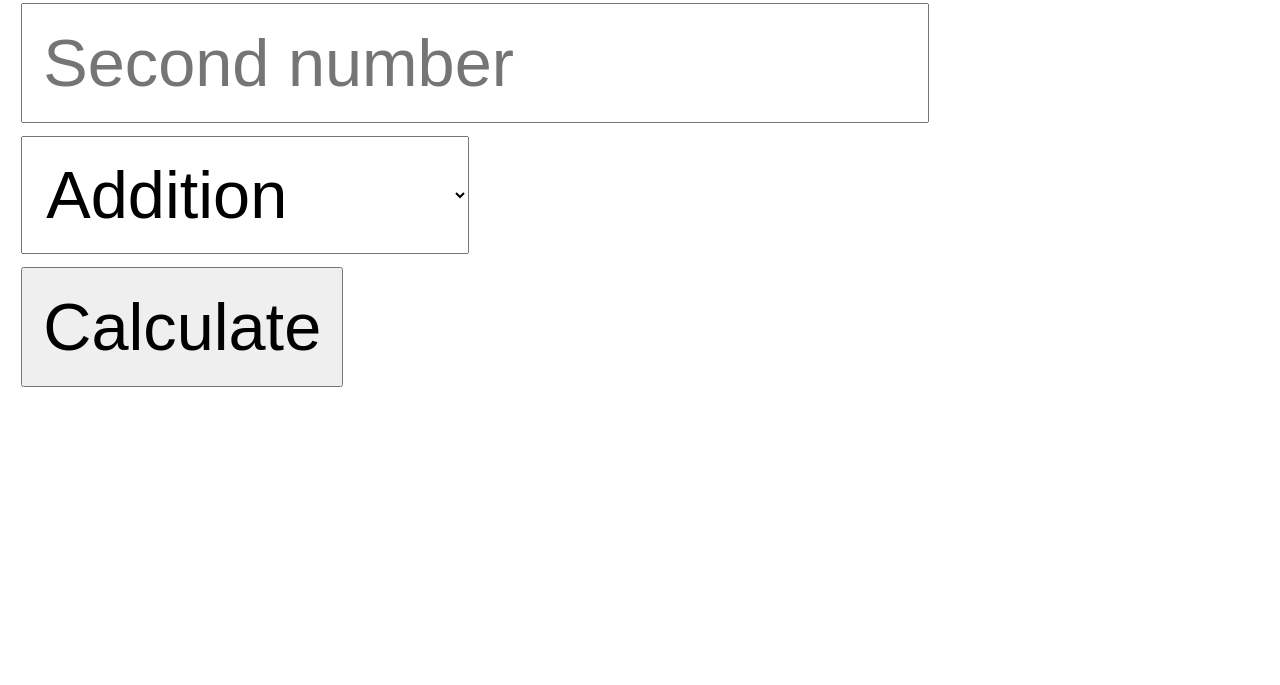
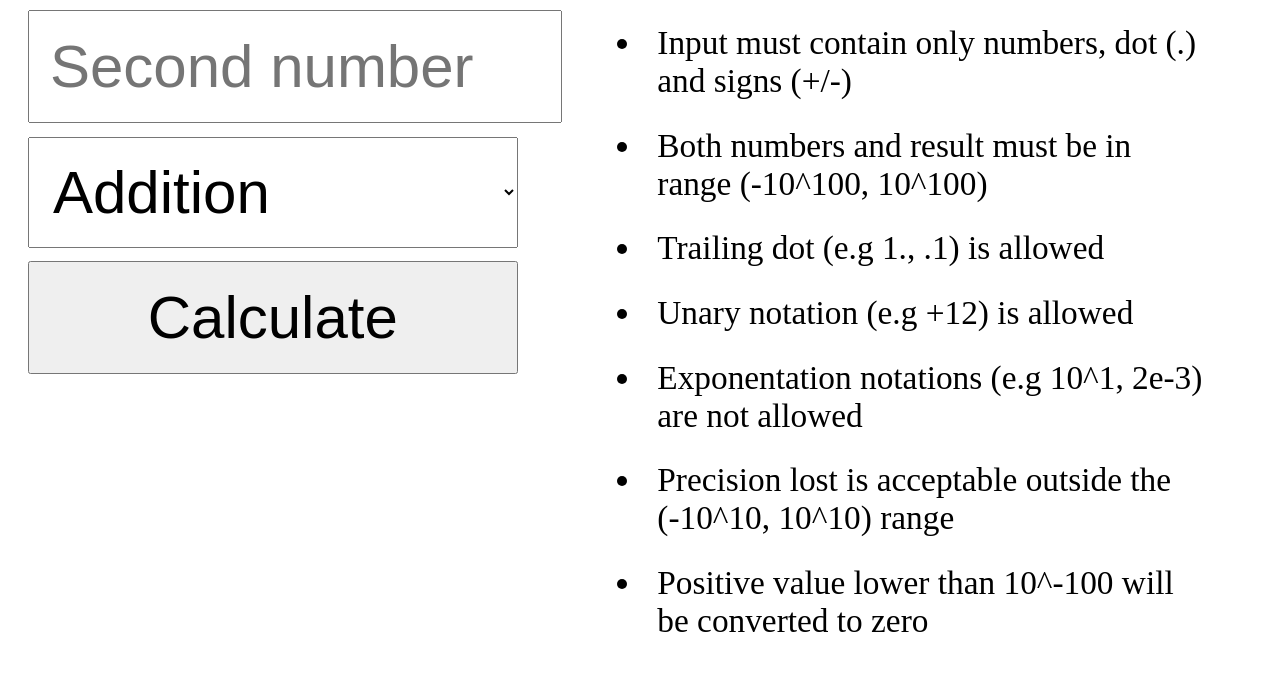
Before and after one commit to Haruna38/CS423-sample-testing-project, a website: page static/index.html in a window 1280 px wide. Shown: the part 144-829 px from the top of the page. Before the commit the page ends 800 px from the top, so only its background shows below. Drawn offline with Linux system fonts and the light colour scheme.

Commit message:
Add precision handler

```diff
--- a/index.js
+++ b/index.js
@@ -3,6 +3,8 @@ import path from "path";
 import calculate from "./calculator.js";
 import { dirname } from 'node:path';
 import { fileURLToPath } from 'node:url';
+
+const PORT = 8000;
 
 const __dirname = dirname(fileURLToPath(import.meta.url));
 
@@ -15,7 +17,7 @@ app.get("/calculate", function (req, res) {
 
 	let val;
 	try {
-		val = { success: true, message: String(calculate(a, b, operator)) };
+		val = { success: true, message: calculate(a, b, operator) };
 	}
 	catch (e) {
 		val = { success: false, message: e };
@@ -26,4 +28,4 @@ app.get("/calculate", function (req, res) {
 
 app.all("*", (req, res) => res.status(404).send("Not found"));
 
-app.listen(8000, "0.0.0.0", () => console.log("App started."));
+app.listen(PORT, "0.0.0.0", () => console.log(`App started at http://localhost:${PORT}`));
--- a/package.json
+++ b/package.json
@@ -14,6 +14,7 @@
   "author": "",
   "license": "ISC",
   "dependencies": {
+    "decimal.js": "^10.4.3",
     "express": "^4.21.1",
     "mocha": "^10.8.2",
     "sinon": "^19.0.2"
--- a/static/index.html
+++ b/static/index.html
@@ -3,11 +3,57 @@
 	<head>
 		<title>Sample Calculator app</title>
 		<style>
-			body > *:not(script) {
+			body {
+				display: flex;
+				padding: 0;
+				overflow: hidden hidden;
+			}
+
+			body > * {
+				padding: 5pt;
+				margin: 0;
+				height: 100vh;
+				overflow: hidden auto;
+			}
+
+			#calculator {
+				width: 45vw;
+				overflow-x: auto;
+			}
+
+			#calculator * {
+				width: 85%;
 				display: block;
 				margin: 10pt;
-				font-size: 50pt;
 				padding: 15pt;
+				font-size: 45pt;
+			}
+
+			#calculator p {
+				padding: 0;
+				word-break: break-word;
+    			white-space: normal;
+				height: 30%;
+				overflow: hidden scroll;
+			}
+
+			#calc, #operator {
+				cursor: pointer;
+			}
+
+			#ruleset > * {
+				width: 45vw;
+				font-size: 40pt;
+				margin: 0;
+			}
+
+			#ruleset ul {
+				margin-top: 10pt;
+			}
+
+			#ruleset li {
+				font-size: 25pt;
+				padding: 10pt;
 			}
 
 			.success {
@@ -20,6 +66,7 @@
 		</style>
 	</head>
 	<body>
+		<div id="calculator">
 			<input type="text" id="a" placeholder="First number">
 			<input type="text" id="b" placeholder="Second number">
 			<select id="operator">
@@ -29,7 +76,21 @@
 				<option value="divide">Division</option>
 			</select>
 			<button id="calc">Calculate</button>
-		<div id="message"></div>
+			<p id="message"></p>
+		</div>
+		<div id="ruleset">
+			<b>Calculator rules:</b>
+			<ul>
+				<li>Both numbers are required</li>
+				<li>Input must contain only numbers, dot (.) and signs (+/-)</li>
+				<li>Both numbers and result must be in range (-10^100, 10^100)</li>
+				<li>Trailing dot (e.g 1., .1) is allowed</li>
+				<li>Unary notation (e.g +12) is allowed</li>
+				<li>Exponentation notations (e.g 10^1, 2e-3) are not allowed</li>
+				<li>Precision lost is acceptable outside the (-10^10, 10^10) range</li>
+				<li>Positive value lower than 10^-100 will be converted to zero</li>
+			</ul>
+		</div>
 		<script>
 			let a = document.querySelector("#a");
 			let b = document.querySelector("#b");
```
Also changed, not shown: calculator.js (+27 -14 lines), tests/testcases.json (+83 -23 lines), README.md, 1 other file. Lines whose indentation alone changed are shown as unchanged.
